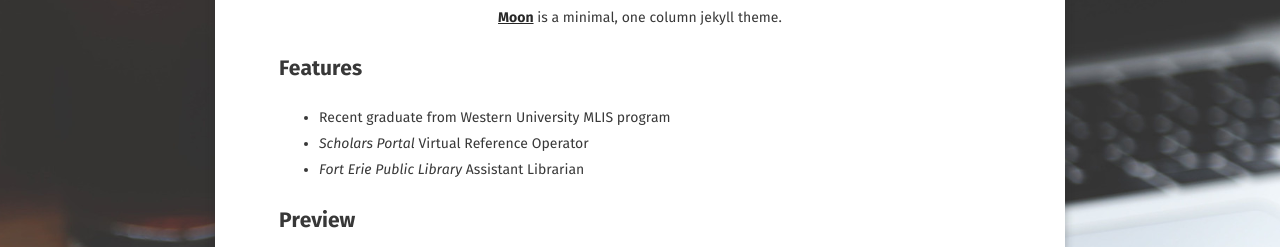
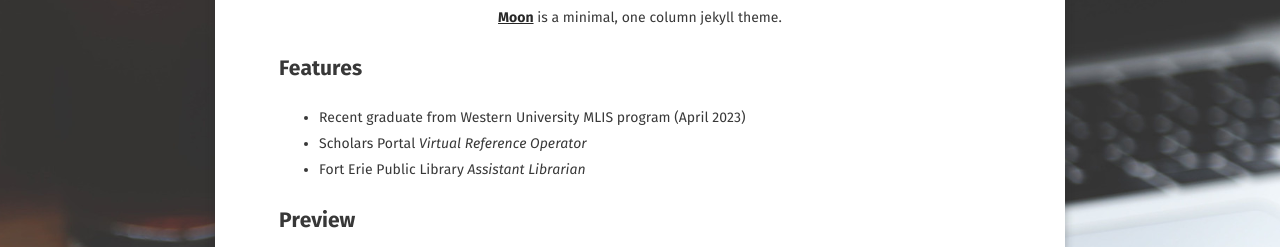
Before and after one commit to rrrivando/website, a Jekyll site: the page built from about/index.md, in a window 1280 px wide. Shown: the part 284-531 px from the top of the page. Built offline with Jekyll 4.4.1, drawn with Linux system fonts in a browser that asks for light colours; some web fonts are replaced; some of the changed text lies outside the part shown; grey boxes are pictures that could not be loaded.

```diff
--- a/about/index.md
+++ b/about/index.md
@@ -9,9 +9,9 @@ comments: false
 <center><a href="http://taylantatli.github.io/Moon"><b>Moon</b></a> is a minimal, one column jekyll theme.</center>
 
 ## Features
-* Recent graduate from Western University MLIS program
-* *Scholars Portal* Virtual Reference Operator
-* *Fort Erie Public Library* Assistant Librarian
+* Recent graduate from Western University MLIS program (April 2023)
+* Scholars Portal *Virtual Reference Operator*
+* Fort Erie Public Library *Assistant Librarian*
 
 ## Preview
 
@@ -23,8 +23,6 @@ comments: false
 
 See a [live version of Moon](http://taylantatli.github.io/Moon) hosted on GitHub.
 
-## Getting Started
+## Check out my CV
 
-To learn how to install and use this theme check out the [Setup Guide](http://taylantatli.me/Moon/moon-theme/) for more information.
-
-[Install Moon](https://github.com/TaylanTatli/Moon){: .btn}
+[Ryan's CV](https://github.com/TaylanTatli/Moon){: .btn}
```
Also changed, not shown: 3 other files.
